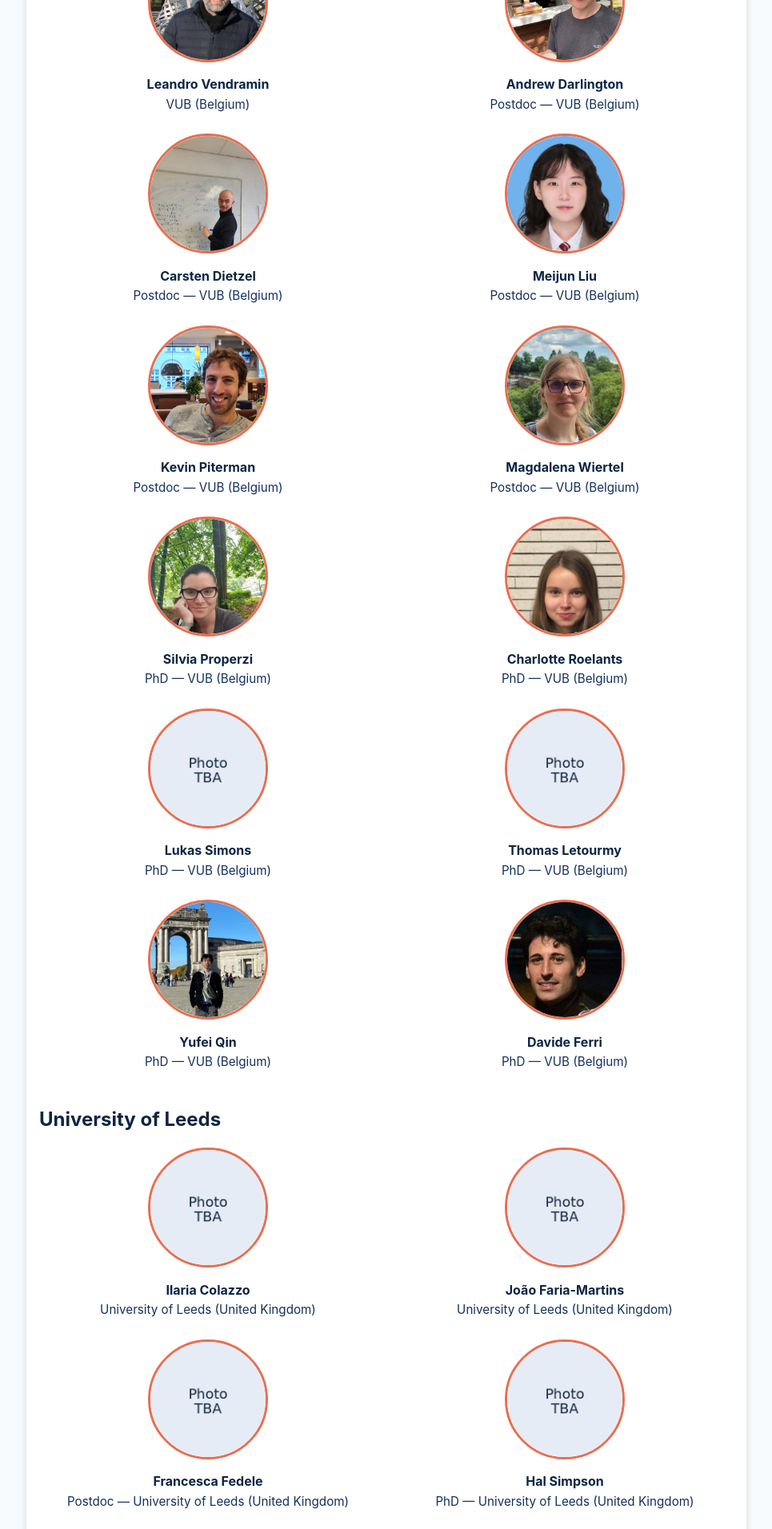
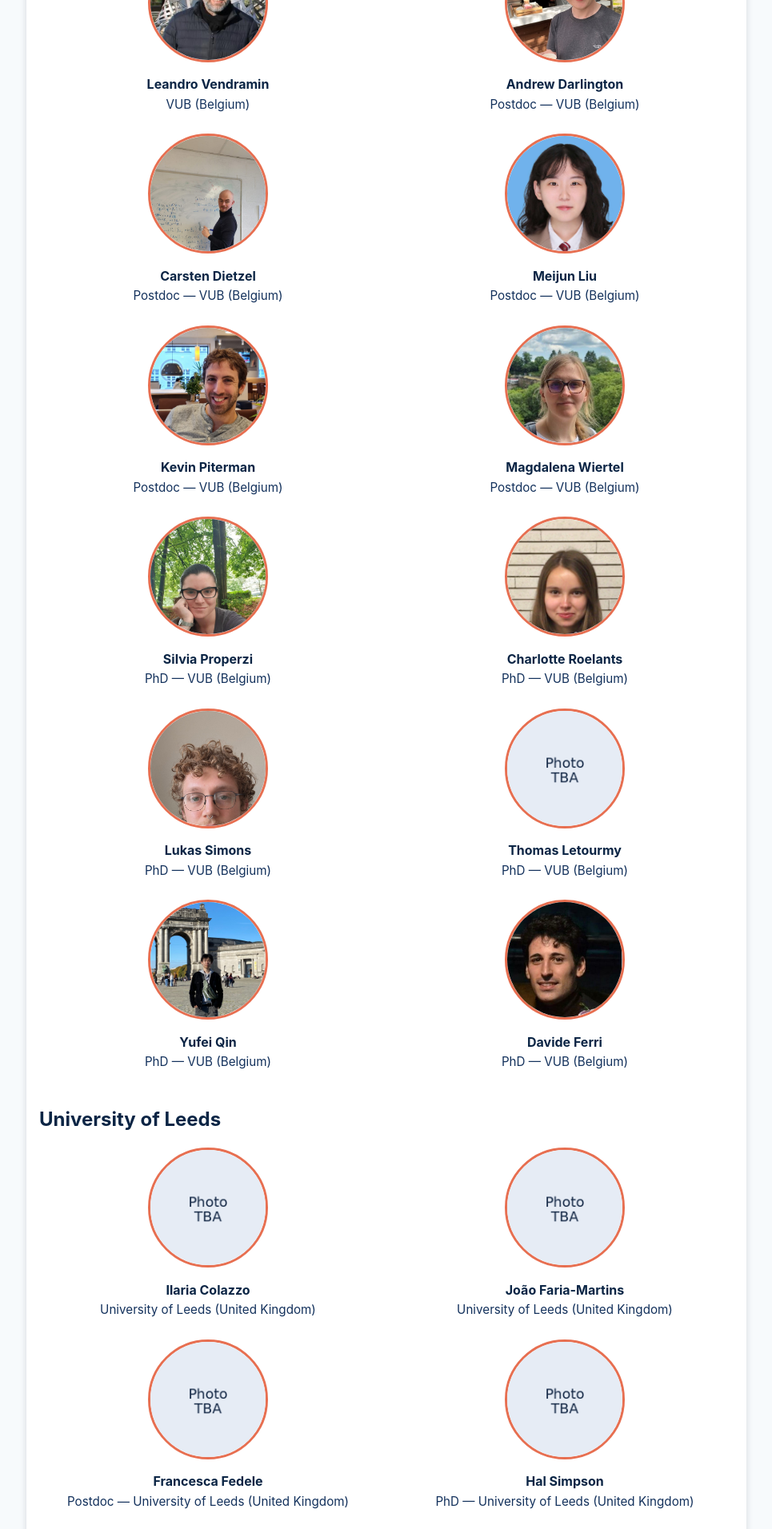
Before and after one commit to VubLeedsTopYB/VubLeedsTopYB.github.io, a Jekyll site: the page built from people.md, in a window 1280 px wide. Shown: the part 643-2555 px from the top of the page at 80% size, without its empty margins (157-1122 px from the left). Built offline with Jekyll 4.4.1, drawn with Linux system fonts in a browser that asks for light colours.

Commit message:
One new picture

```diff
--- a/people.md
+++ b/people.md
@@ -60,7 +60,7 @@ title: topYB IJRG — People
       <div class="speaker-affiliation">PhD — VUB (Belgium)</div>
     </div>
     <div class="speaker">
-      <img src="img/placeholder.png" alt="Lukas Simons" />
+      <img src="img/lukas.jpg" alt="Lukas Simons" />
       <div class="speaker-name">Lukas Simons</div>
       <div class="speaker-affiliation">PhD — VUB (Belgium)</div>
     </div>
```
Also changed, not shown: img/lukas.jpg (added).
